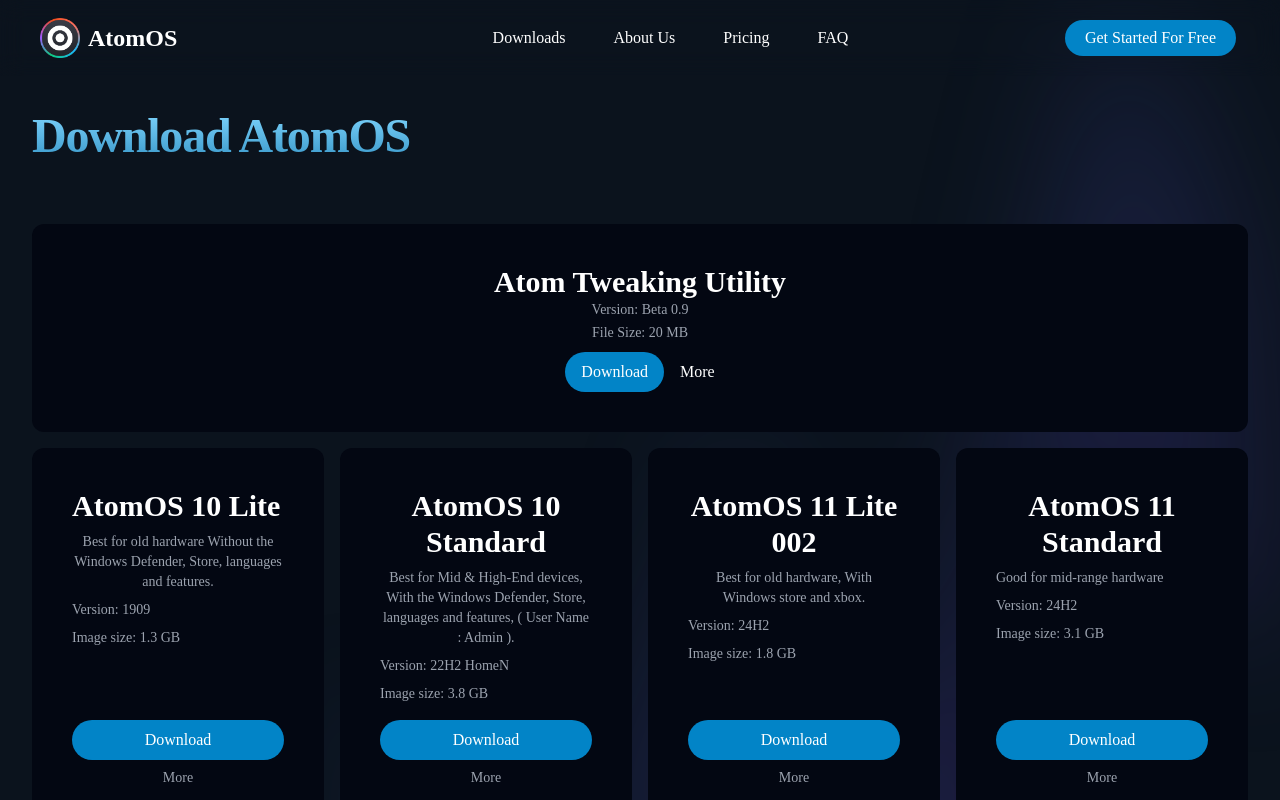
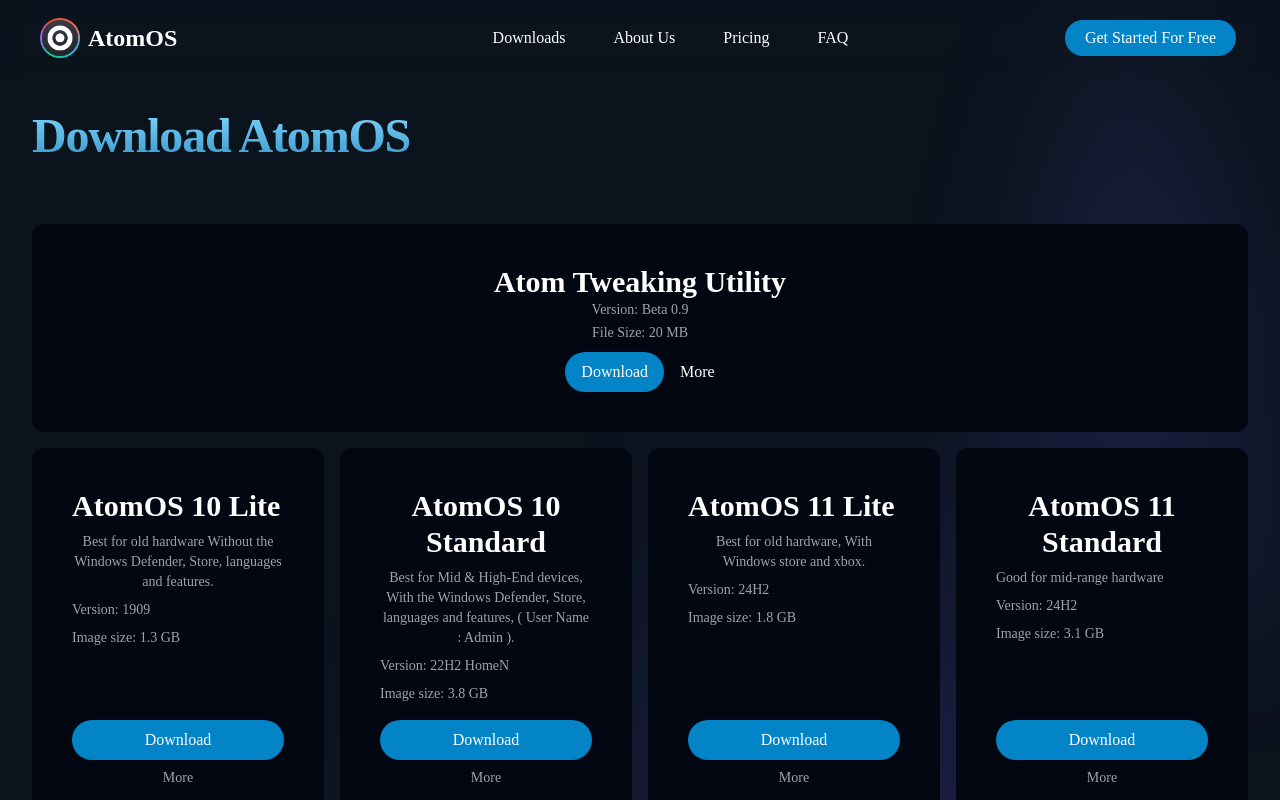
Before and after one commit to abdelrahmanrageh/Chloride-Website, a React (Vite) app: page /download in a window 1280 px wide. Shown: the top 800 px of the page. Built offline with nearby package versions, Linux system fonts and the light colour scheme; a web font is replaced by a local one.

Commit message:
Update versionsData.ts

```diff
--- a/src/data/versionsData.ts
+++ b/src/data/versionsData.ts
@@ -24,7 +24,7 @@ export const gridData = [
     moreLink: "https://www.youtube.com/watch?v=pvJohNoeQyk",
   },
   {
-    title: "AtomOS 11 Lite 002",
+    title: "AtomOS 11 Lite",
     system: "Best for old hardware, With Windows store and xbox.",
     version: "Version: 24H2",
     imageSize: "Image size: 1.8 GB",
```
